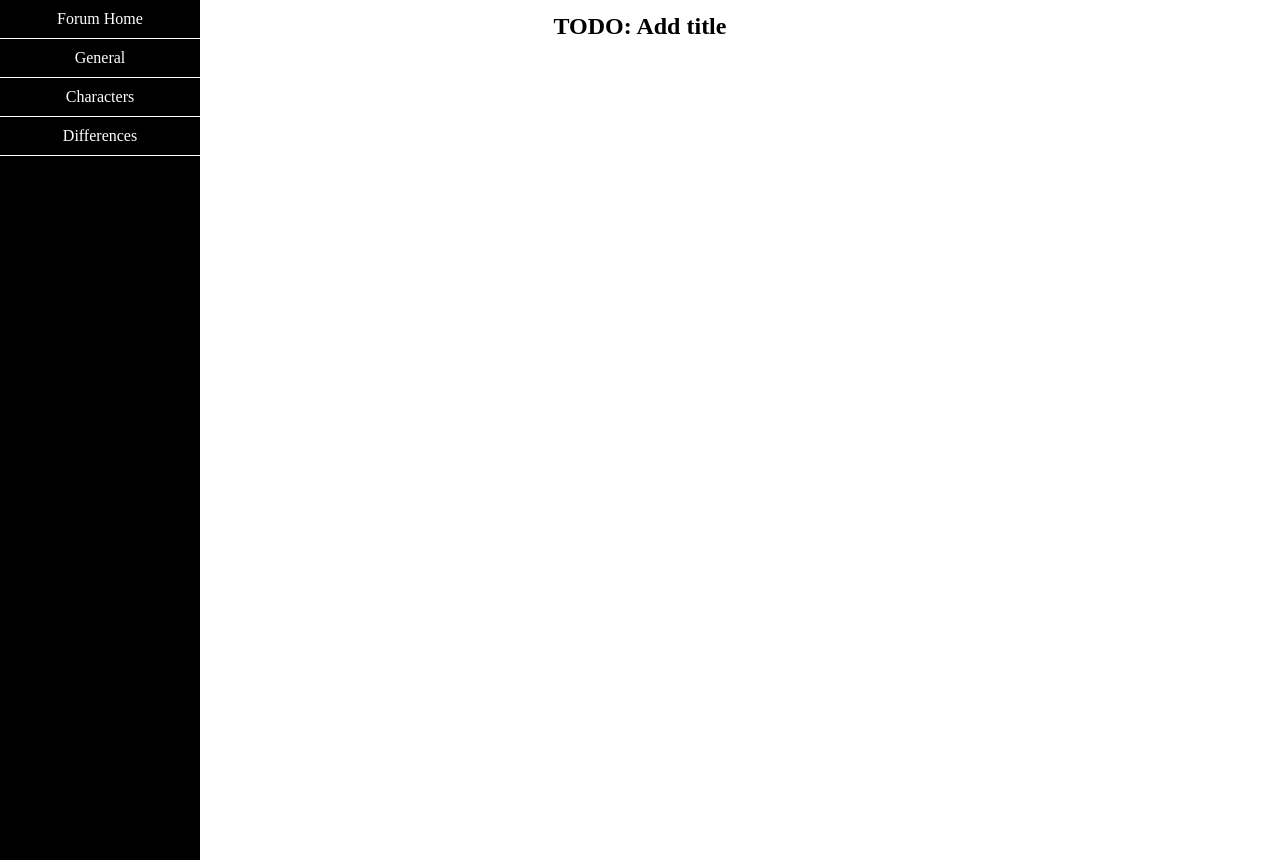
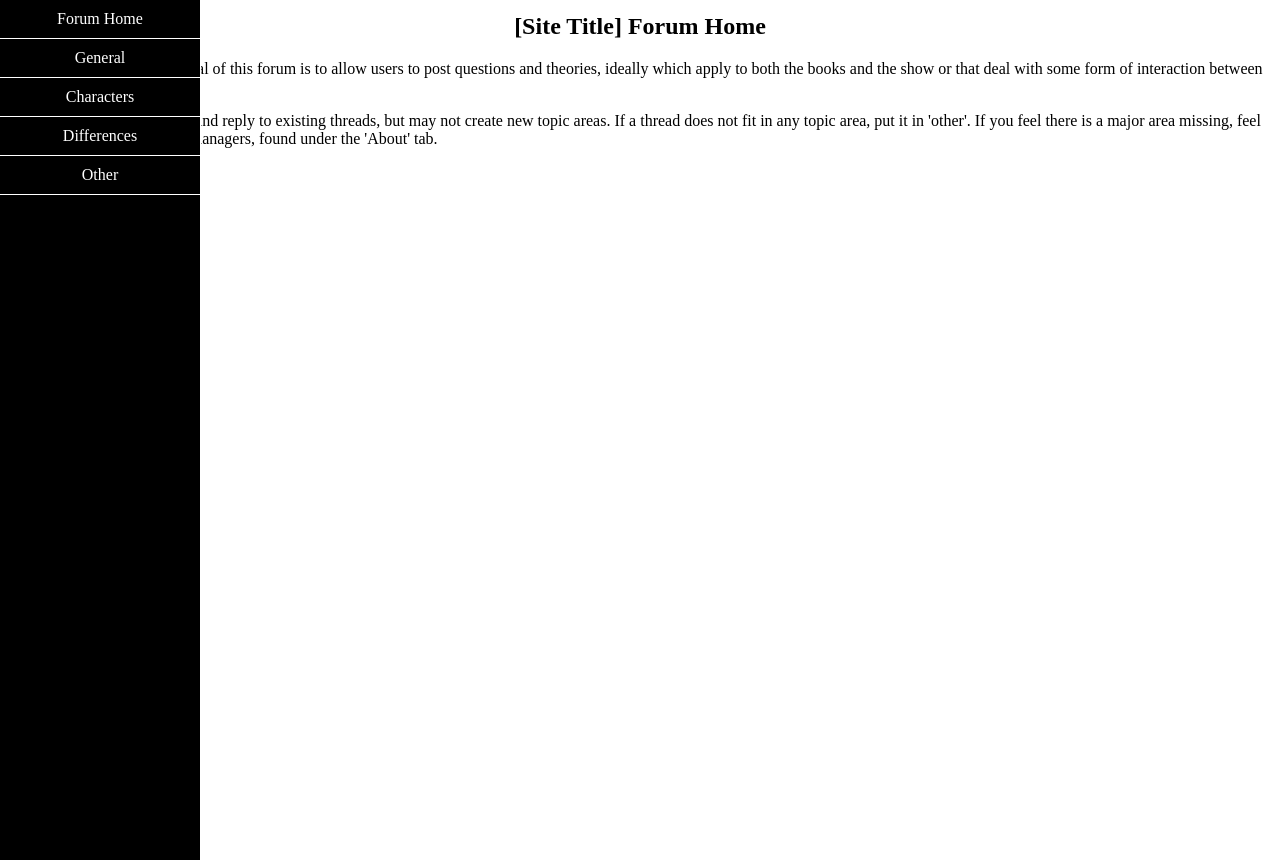
Before and after one commit to cperkin3/CSC-210-Fall-2016-Group-Project, a PHP site: page /forum.php in a window 1280 px wide. Shown: the part 79-939 px from the top of the page. Run offline with PHP 8.4, Linux system fonts and the light colour scheme; some libraries are stand-ins or nearby versions.

Commit message:
Initial home description for Forum

```diff
--- a/www/forum.php
+++ b/www/forum.php
@@ -39,11 +39,16 @@
 				<li>
 					<a href="">Differences</a>
 				</li>
+				<li>
+					<a href="">Other</a>
+				</li>
 			</ul>
 		</aside>
 		<article>
 			<br><br><br><br>
-			<h1>TODO: Add title</h1>
+			<h1>[Site Title] Forum Home</h1>
+			<p>Welcome to the forum! The goal of this forum is to allow users to post questions and theories, ideally which apply to both the books and the show or that deal with some form of interaction between the two.</p>
+			<p>Users may create new threads and reply to existing threads, but may not create new topic areas. If a thread does not fit in any topic area, put it in 'other'. If you feel there is a major area missing, feel free to contact one of the site managers, found under the 'About' tab.</p>
 		</article>
 
 		<footer>
```
